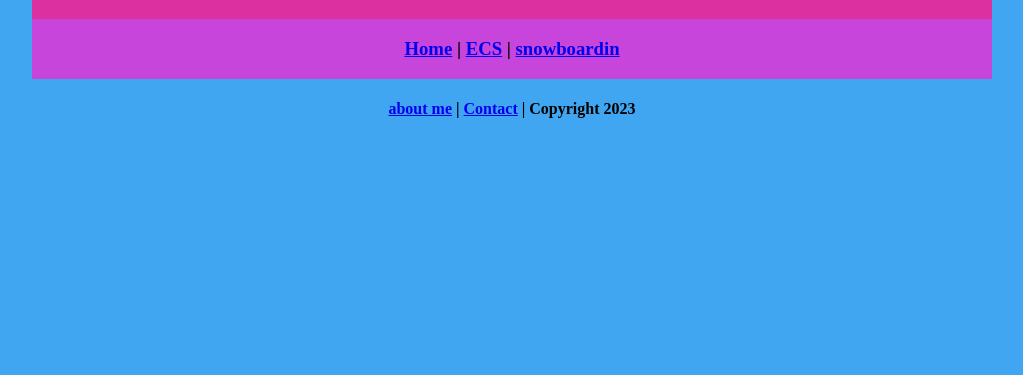
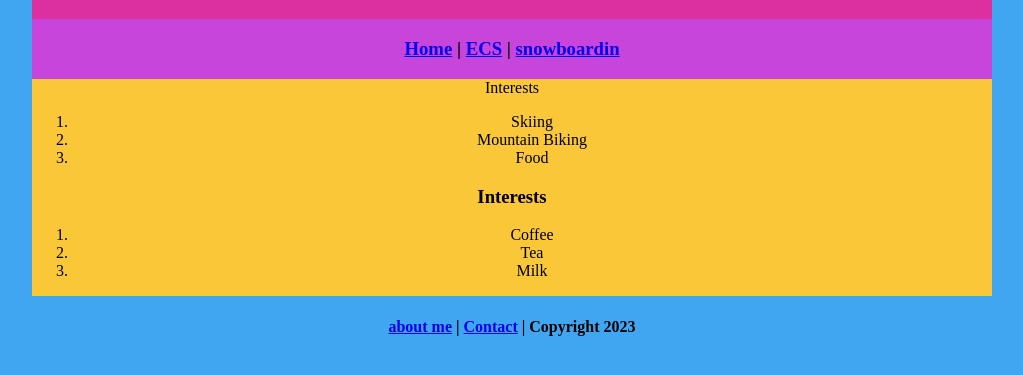
Before and after one commit to mommasboyzach/ZACHARY-D-HAWKES, a plain HTML site: page aboutme.html in a window 1280 px wide. Shown: the part 61-436 px from the top of the page, without its empty margins (128-1151 px from the left). Drawn offline with Linux system fonts and the light colour scheme.

Commit message:
Update aboutme.html

```diff
--- a/aboutme.html
+++ b/aboutme.html
@@ -15,11 +15,21 @@
     <h3><a href="index.html">Home</a> | <a href="ecs/index.html">ECS</a> |  <a href="snowboardin/index.html">snowboardin </a> </h3>
   </div>
   <div class="content"
+       <h3>Interests</h3>
+       <ol>
+               <li>Skiing</li>
+               <li>Mountain Biking</li>
+               <li>Food</li>
+      </ol>
+      <h3>Interests</h3>
+      <ol>
+               <li>Coffee</li>
+               <li>Tea</li>
+               <li>Milk</li>
+      </ol>
 
 
-
-
-  </div>
+</div>
   <div class="footer">
     <h4> <a href="aboutme.html">about me</a> | <a href="mailto:zachhawk9589@granitesd.or">Contact</a> | Copyright 2023</h4>
   </div>
```
